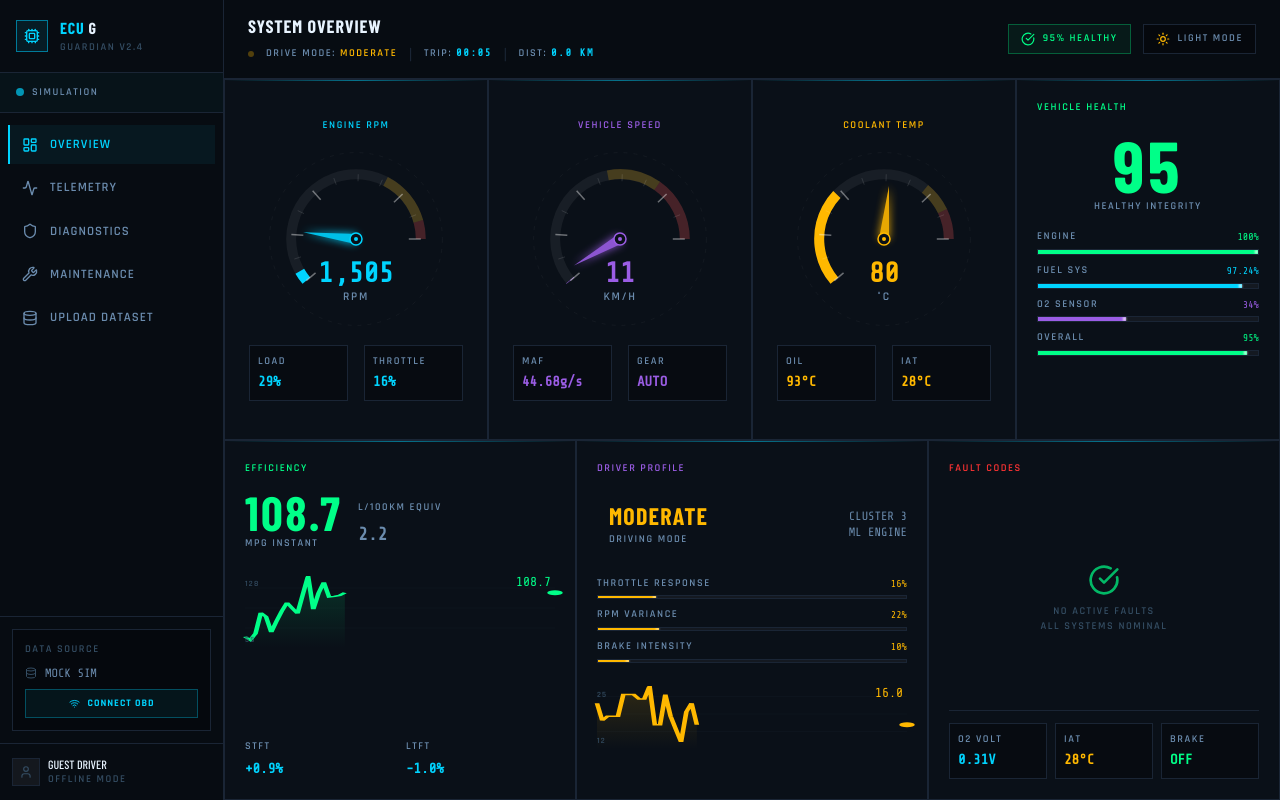
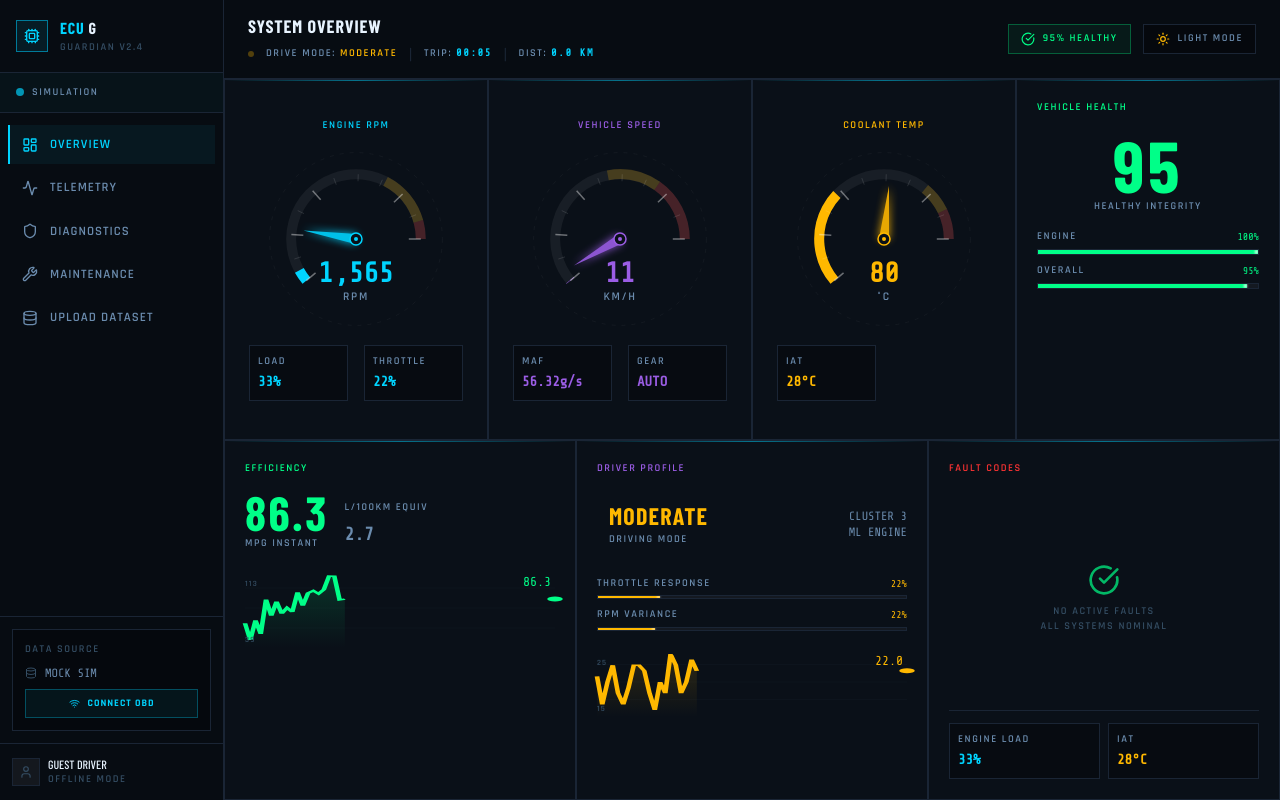
Before and after one commit to 23e46pratham-lab/MAJOR_PROJECT, a React (Vite) app: page / in a window 1280 px wide. Built offline with nearby package versions, Linux system fonts and the light colour scheme; a web font is replaced by a local one.

Commit message:
refactor: remove unavailable telemetry fields
Cleaned up dashboard and health monitoring components by removing oil temperature, fuel trims, oxygen sensor voltage, and brake switch data that are not present in the current dataset.

```diff
--- a/src/components/Dashboard.tsx
+++ b/src/components/Dashboard.tsx
@@ -401,12 +401,7 @@ const UploadTab: React.FC<{ onDatasetReady: (data: TelemetryData[], resp: Driver
         throttle: Number(row[idx.throttle]) || 0,
         engineLoad: 0, // Not in dataset
         coolantTemp: Number(row[idx.coolant]) || 0,
-        oilTemp: 0, // Not in dataset
         intakeAirTemp: Number(row[idx.iat]) || 0,
-        shortTermFuelTrim: 0,
-        longTermFuelTrim: 0,
-        o2Voltage: 0,
-        brakeSwitch: false,
         dtcs: [],
         timestamp: Date.now(),
       }));
@@ -497,7 +492,6 @@ const OverviewTab: React.FC<{
         <HUDGauge value={telemetry.coolantTemp} max={130} color="var(--amber)" unit="°C"
           warning={100} critical={115} size={180} />
         <div className="mt-4 grid grid-cols-2 gap-4 w-full">
-          <MiniStat label="OIL" value={telemetry.oilTemp > 0 ? `${telemetry.oilTemp}°C` : "N/A"} color="var(--amber)" />
           <MiniStat label="IAT" value={`${telemetry.intakeAirTemp}°C`} color="var(--amber)" />
         </div>
       </div>
@@ -521,8 +515,6 @@ const OverviewTab: React.FC<{
         <div className="space-y-2 flex-1">
           {[
             { label: "ENGINE", val: Math.min(100, 100 - (telemetry.coolantTemp > 100 ? 20 : 0)), color: "var(--green)" },
-            { label: "FUEL SYS", val: Math.min(100, 100 - Math.abs(telemetry.shortTermFuelTrim) * 3), color: "var(--cyan)" },
-            { label: "O2 SENSOR", val: Math.round(telemetry.o2Voltage * 111), color: "var(--purple)" },
             { label: "OVERALL", val: health.score, color: health.status === "Healthy" ? "var(--green)" : health.status === "Warning" ? "var(--amber)" : "var(--red)" },
           ].map(({ label, val, color }) => (
             <div key={label}>
@@ -571,27 +563,6 @@ const OverviewTab: React.FC<{
           <LiveChart data={history.map((h, i) => ({ t: i, v: calculateMileage(h) }))}
             color="var(--green)" label="MPG" maxPoints={60} height={80} />
         </div>
-        {/* Fuel trim indicators */}
-        <div className="grid grid-cols-2 gap-3 mt-3">
-          <div>
-            <div className="hud-label text-[9px] mb-1">STFT</div>
-            <div className="text-sm font-bold" style={{
-              fontFamily: "Share Tech Mono",
-              color: Math.abs(telemetry.shortTermFuelTrim) > 10 ? "var(--red)" : "var(--cyan)"
-            }}>
-              {telemetry.shortTermFuelTrim > 0 ? "+" : ""}{telemetry.shortTermFuelTrim.toFixed(1)}%
-            </div>
-          </div>
-          <div>
-            <div className="hud-label text-[9px] mb-1">LTFT</div>
-            <div className="text-sm font-bold" style={{
-              fontFamily: "Share Tech Mono",
-              color: Math.abs(telemetry.longTermFuelTrim) > 8 ? "var(--amber)" : "var(--cyan)"
-            }}>
-              {telemetry.longTermFuelTrim > 0 ? "+" : ""}{telemetry.longTermFuelTrim.toFixed(1)}%
-            </div>
-          </div>
-        </div>
       </div>
 
       {/* ── Driver Behavior (col 5-8, row 4-6) */}
@@ -634,7 +605,6 @@ const OverviewTab: React.FC<{
               {[
                 { label: "THROTTLE RESPONSE", val: telemetry.throttle, max: 100 },
                 { label: "RPM VARIANCE", val: Math.min(100, (telemetry.rpm / 7000) * 100), max: 100 },
-                { label: "BRAKE INTENSITY", val: telemetry.brakeSwitch ? 80 : 10, max: 100 },
               ].map(({ label, val, max }) => (
                 <div key={label}>
                   <div className="flex justify-between mb-1">
@@ -684,10 +654,9 @@ const OverviewTab: React.FC<{
         )}
 
         <div className="mt-auto pt-3 border-t" style={{ borderColor: "var(--border)" }}>
-          <div className="grid grid-cols-3 gap-2">
-            <MiniStat label="O2 VOLT" value={`${telemetry.o2Voltage.toFixed(2)}V`} color="var(--cyan)" />
+          <div className="grid grid-cols-2 gap-2">
+            <MiniStat label="ENGINE LOAD" value={`${telemetry.engineLoad}%`} color="var(--cyan)" />
             <MiniStat label="IAT" value={`${telemetry.intakeAirTemp}°C`} color="var(--amber)" />
-            <MiniStat label="BRAKE" value={telemetry.brakeSwitch ? "ON" : "OFF"} color={telemetry.brakeSwitch ? "var(--red)" : "var(--green)"} />
           </div>
         </div>
       </div>
--- a/src/components/HealthMonitor.tsx
+++ b/src/components/HealthMonitor.tsx
@@ -63,9 +63,7 @@ export const HealthMonitor: React.FC<HealthMonitorProps> = ({ health, telemetry,
     prev.length > 0 ? prev.reduce((a, h) => a + Number(h[key]), 0) / prev.length : Number(telemetry[key]);
 
   const systems = [
-    { label: "Engine Core", status: (telemetry.coolantTemp > 105 ? "critical" : telemetry.coolantTemp > 95 ? "warning" : "ok") as "ok" | "warning" | "critical", detail: `Coolant: ${telemetry.coolantTemp}°C · Oil: ${telemetry.oilTemp}°C` },
-    { label: "Fuel System", status: (Math.abs(telemetry.shortTermFuelTrim) > 10 ? "critical" : Math.abs(telemetry.shortTermFuelTrim) > 7 ? "warning" : "ok") as "ok" | "warning" | "critical", detail: `STFT: ${telemetry.shortTermFuelTrim.toFixed(1)}% · LTFT: ${telemetry.longTermFuelTrim.toFixed(1)}%` },
-    { label: "Oxygen Sensors", status: (telemetry.o2Voltage < 0.1 || telemetry.o2Voltage > 0.95 ? "warning" : "ok") as "ok" | "warning" | "critical", detail: `O2 voltage: ${telemetry.o2Voltage.toFixed(2)}V` },
+    { label: "Engine Core", status: (telemetry.coolantTemp > 105 ? "critical" : telemetry.coolantTemp > 95 ? "warning" : "ok") as "ok" | "warning" | "critical", detail: `Coolant: ${telemetry.coolantTemp}°C` },
     { label: "Air Intake", status: (telemetry.intakeAirTemp > 45 ? "warning" : "ok") as "ok" | "warning" | "critical", detail: `IAT: ${telemetry.intakeAirTemp}°C · MAF: ${telemetry.maf}g/s` },
     { label: "Drivetrain", status: (telemetry.rpm > 6000 ? "warning" : "ok") as "ok" | "warning" | "critical", detail: `RPM: ${telemetry.rpm} · Load: ${telemetry.engineLoad}%` },
     { label: "Fault Codes", status: (telemetry.dtcs.length > 0 ? "critical" : "ok") as "ok" | "warning" | "critical", detail: telemetry.dtcs.length > 0 ? telemetry.dtcs.join(", ") : "No active DTCs" },
@@ -169,7 +167,7 @@ export const HealthMonitor: React.FC<HealthMonitorProps> = ({ health, telemetry,
             <div className="hud-label text-[10px] mb-2" style={{ color: "var(--text-muted)" }}>HEALTH SCORE TREND</div>
             <LiveChart
               data={history.map((h, i) => {
-                const score = Math.max(0, 95 - (h.coolantTemp > 105 ? 20 : 0) - (Math.abs(h.shortTermFuelTrim) > 8 ? 15 : 0) - (h.dtcs.length * 10));
+                const score = Math.max(0, 95 - (h.coolantTemp > 105 ? 20 : 0) - (h.dtcs.length * 10));
                 return { t: i, v: score };
               })}
               color={statusColor} label="Health" height={60} maxPoints={80}
@@ -185,11 +183,9 @@ export const HealthMonitor: React.FC<HealthMonitorProps> = ({ health, telemetry,
         </div>
         <div className="flex-1 overflow-y-auto scroll-area p-3 grid grid-cols-1 gap-2 content-start">
           <TrendIndicator label="COOLANT TEMP" current={telemetry.coolantTemp} prev={avgPrev("coolantTemp")} unit="°C" color="var(--amber)" />
-          <TrendIndicator label="OIL TEMP" current={telemetry.oilTemp} prev={avgPrev("oilTemp")} unit="°C" color="var(--amber)" />
           <TrendIndicator label="ENGINE RPM" current={telemetry.rpm} prev={avgPrev("rpm")} unit="rpm" color="var(--cyan)" />
           <TrendIndicator label="ENGINE LOAD" current={telemetry.engineLoad} prev={avgPrev("engineLoad")} unit="%" color="var(--amber)" />
           <TrendIndicator label="THROTTLE POS" current={telemetry.throttle} prev={avgPrev("throttle")} unit="%" color="var(--cyan)" />
-          <TrendIndicator label="O2 VOLTAGE" current={telemetry.o2Voltage * 100} prev={avgPrev("o2Voltage") * 100} unit="%" color="var(--purple)" />
 
           {/* Random Forest status */}
           <div className="mt-2 p-3" style={{ border: "1px solid var(--border)", background: "rgba(0,0,0,0.3)" }}>
--- a/src/components/TelemetryPanel.tsx
+++ b/src/components/TelemetryPanel.tsx
@@ -74,13 +74,8 @@ export const TelemetryPanel: React.FC<TelemetryPanelProps> = ({ telemetry, histo
           <ParamRow label="ENGINE LOAD" value={telemetry.engineLoad} unit="%" color="var(--amber)" pct={telemetry.engineLoad} alert={telemetry.engineLoad > 90} />
           <ParamRow label="THROTTLE POS" value={telemetry.throttle} unit="%" color="var(--cyan)" pct={telemetry.throttle} />
           <ParamRow label="COOLANT TEMP" value={telemetry.coolantTemp} unit="°C" color="var(--amber)" pct={(telemetry.coolantTemp / 130) * 100} alert={telemetry.coolantTemp > 105} />
-          <ParamRow label="OIL TEMP" value={telemetry.oilTemp} unit="°C" color="var(--amber)" pct={(telemetry.oilTemp / 150) * 100} alert={telemetry.oilTemp > 115} />
           <ParamRow label="INTAKE AIR" value={telemetry.intakeAirTemp} unit="°C" color="var(--cyan)" pct={(telemetry.intakeAirTemp / 60) * 100} />
           <ParamRow label="MASS AIR FLOW" value={telemetry.maf} unit="g/s" color="var(--green)" pct={(telemetry.maf / 30) * 100} />
-          <ParamRow label="O2 VOLTAGE" value={telemetry.o2Voltage.toFixed(2)} unit="V" color="var(--purple)" pct={(telemetry.o2Voltage / 1) * 100} />
-          <ParamRow label="ST FUEL TRIM" value={`${telemetry.shortTermFuelTrim > 0 ? "+" : ""}${telemetry.shortTermFuelTrim.toFixed(1)}`} unit="%" color={Math.abs(telemetry.shortTermFuelTrim) > 10 ? "var(--red)" : "var(--green)"} pct={50 + telemetry.shortTermFuelTrim * 2.5} alert={Math.abs(telemetry.shortTermFuelTrim) > 10} />
-          <ParamRow label="LT FUEL TRIM" value={`${telemetry.longTermFuelTrim > 0 ? "+" : ""}${telemetry.longTermFuelTrim.toFixed(1)}`} unit="%" color={Math.abs(telemetry.longTermFuelTrim) > 8 ? "var(--amber)" : "var(--green)"} pct={50 + telemetry.longTermFuelTrim * 2.5} />
-          <ParamRow label="BRAKE SW" value={telemetry.brakeSwitch ? "ACTIVE" : "OFF"} color={telemetry.brakeSwitch ? "var(--red)" : "var(--green)"} pct={telemetry.brakeSwitch ? 100 : 0} />
           <ParamRow label="EFFICIENCY" value={calculateMileage(telemetry)} unit="MPG" color="var(--green)" pct={(calculateMileage(telemetry) / 60) * 100} />
         </div>
       </div>
@@ -108,25 +103,10 @@ export const TelemetryPanel: React.FC<TelemetryPanelProps> = ({ telemetry, histo
           <div className="panel p-3" style={{ borderColor: "var(--border)" }}>
             <div className="hud-label text-[10px] mb-2" style={{ color: "var(--text-secondary)" }}>THERMAL MONITORING</div>
             <MultiLineChart
-              data={history.map((h, i) => ({ t: i, cool: h.coolantTemp, oil: h.oilTemp, iat: h.intakeAirTemp }))}
+              data={history.map((h, i) => ({ t: i, cool: h.coolantTemp, iat: h.intakeAirTemp }))}
               series={[
                 { key: "cool", color: "var(--amber)", label: "COOLANT" },
-                { key: "oil", color: "var(--red)", label: "OIL" },
                 { key: "iat", color: "var(--cyan)", label: "IAT" },
-              ]}
-              height={90} maxPoints={60}
-            />
-          </div>
-
-          {/* Fuel trim */}
-          <div className="panel p-3" style={{ borderColor: "var(--border)" }}>
-            <div className="hud-label text-[10px] mb-2" style={{ color: "var(--text-secondary)" }}>FUEL SYSTEM ANALYSIS</div>
-            <MultiLineChart
-              data={history.map((h, i) => ({ t: i, stft: h.shortTermFuelTrim, ltft: h.longTermFuelTrim, o2: h.o2Voltage * 10 }))}
-              series={[
-                { key: "stft", color: "var(--green)", label: "STFT" },
-                { key: "ltft", color: "var(--purple)", label: "LTFT" },
-                { key: "o2", color: "var(--amber)", label: "O2×10" },
               ]}
               height={90} maxPoints={60}
             />
@@ -160,12 +140,8 @@ export const TelemetryPanel: React.FC<TelemetryPanelProps> = ({ telemetry, histo
             chartData={hist("throttle")} />
           <MiniCard icon={Thermometer} label="COOLANT" value={`${telemetry.coolantTemp}°C`}
             color={telemetry.coolantTemp > 100 ? "var(--red)" : "var(--amber)"} chartData={hist("coolantTemp")} />
-          <MiniCard icon={Thermometer} label="OIL TEMP" value={`${telemetry.oilTemp}°C`}
-            color={telemetry.oilTemp > 110 ? "var(--red)" : "var(--amber)"} chartData={hist("oilTemp")} />
           <MiniCard icon={Wind} label="MAF" value={`${telemetry.maf}g/s`} color="var(--green)"
             chartData={hist("maf")} />
-          <MiniCard icon={Droplets} label="O2 VOLT" value={`${telemetry.o2Voltage.toFixed(2)}V`}
-            color="var(--purple)" chartData={hist("o2Voltage")} />
 
           {/* DTC status */}
           <div className="panel p-3 mt-1" style={{ borderColor: telemetry.dtcs.length > 0 ? "rgba(255,51,51,0.4)" : "var(--border)" }}>
--- a/src/logic/driverBehavior.ts
+++ b/src/logic/driverBehavior.ts
@@ -5,11 +5,11 @@ import { TelemetryData, DriverBehavior } from "../types";
  * In a real app, this would use a library or a pre-trained model.
  */
 export function classifyDriverBehavior(data: TelemetryData): DriverBehavior {
-  const { vss, rpm, throttle, brakeSwitch } = data;
+  const { vss, rpm, throttle } = data;
 
   // Simple heuristic-based classification to simulate K-Means clusters
   // Harsh: High throttle, high RPM, or heavy braking at high speed
-  if (throttle > 75 || rpm > 4500 || (brakeSwitch && vss > 80)) {
+  if (throttle > 75 || rpm > 4500) {
     return "Harsh";
   }
 
--- a/src/logic/mlHealth.ts
+++ b/src/logic/mlHealth.ts
@@ -4,14 +4,14 @@ import { TelemetryData, HealthStatus } from "../types";
  * Simulates ML-based health monitoring (Random Forest + LSTM).
  */
 export function analyzeVehicleHealth(data: TelemetryData, history: TelemetryData[]): HealthStatus {
-  const { coolantTemp, oilTemp, rpm, engineLoad, dtcs } = data;
+  const { coolantTemp, rpm, engineLoad, dtcs } = data;
 
   let score = 95;
   const predictions: string[] = [];
   const faults: string[] = [...dtcs];
 
   // Random Forest Simulation (Multivariate Fault Detection)
-  if (coolantTemp > 105 || oilTemp > 115) {
+  if (coolantTemp > 105) {
     score -= 20;
     faults.push("Engine Overheating Detected");
   }
@@ -22,14 +22,14 @@ export function analyzeVehicleHealth(data: TelemetryData, history: TelemetryData
   }
 
   // LSTM Simulation (Time-series forecasting)
-  // We check the trend of fuel trims
+  // We check the trend of intake air temp
   if (history.length > 10) {
-    const recentTrims = history.slice(-10).map(d => Math.abs(d.shortTermFuelTrim));
-    const avgTrim = recentTrims.reduce((a, b) => a + b, 0) / recentTrims.length;
+    const recentIAT = history.slice(-10).map(d => d.intakeAirTemp);
+    const avgIAT = recentIAT.reduce((a, b) => a + b, 0) / recentIAT.length;
 
-    if (avgTrim > 8) {
+    if (avgIAT > 50) {
       score -= 15;
-      predictions.push("Fuel trim instability detected. Oxygen sensor failure predicted in 200 miles.");
+      predictions.push("Intake air temperature rising. Potential cooling system inefficiency predicted.");
     }
   }
 
--- a/src/services/ecuSimulator.ts
+++ b/src/services/ecuSimulator.ts
@@ -11,12 +11,7 @@ export function simulateECUData(prevData?: TelemetryData | null): TelemetryData
       throttle: 0,
       engineLoad: 0,
       coolantTemp: 20,
-      oilTemp: 20,
       intakeAirTemp: 20,
-      shortTermFuelTrim: 0,
-      longTermFuelTrim: 0,
-      o2Voltage: 0,
-      brakeSwitch: false,
       dtcs: [],
       timestamp: now,
     };
@@ -26,16 +21,16 @@ export function simulateECUData(prevData?: TelemetryData | null): TelemetryData
   let rpm = prevData ? prevData.rpm : 800;
   let vss = prevData ? prevData.vss : 0;
   let throttle = prevData ? prevData.throttle : 15;
-  let brakeSwitch = prevData ? prevData.brakeSwitch : false;
 
   // Randomly simulate driving states: Idle, Accelerating, Cruising, Braking
   const rand = Math.random();
+  let isBraking = false;
 
   if (rand < 0.05) { // Sudden change in state
-    brakeSwitch = Math.random() < 0.3;
+    isBraking = Math.random() < 0.3;
   }
 
-  if (brakeSwitch) {
+  if (isBraking) {
     vss = Math.max(0, vss - Math.random() * 5);
     rpm = Math.max(800, rpm - Math.random() * 200);
     throttle = Math.max(0, throttle - 5);
@@ -60,11 +55,7 @@ export function simulateECUData(prevData?: TelemetryData | null): TelemetryData
   const engineLoad = Math.min(100, (rpm / 7000) * 100 + (throttle / 2));
   const maf = (rpm * engineLoad) / 1000 + Math.random() * 5;
   const coolantTemp = 85 + Math.sin(now / 100000) * 5;
-  const oilTemp = 90 + Math.sin(now / 120000) * 5;
   const intakeAirTemp = 25 + Math.random() * 5;
-  const shortTermFuelTrim = (Math.random() - 0.5) * 10;
-  const longTermFuelTrim = (Math.random() - 0.5) * 5;
-  const o2Voltage = 0.1 + Math.random() * 0.8;
 
   // Simulate DTCs occasionally
   const dtcs: string[] = [];
@@ -78,12 +69,7 @@ export function simulateECUData(prevData?: TelemetryData | null): TelemetryData
     throttle: Math.round(throttle),
     engineLoad: Math.round(engineLoad),
     coolantTemp: Math.round(coolantTemp),
-    oilTemp: Math.round(oilTemp),
     intakeAirTemp: Math.round(intakeAirTemp),
-    shortTermFuelTrim: Number(shortTermFuelTrim.toFixed(2)),
-    longTermFuelTrim: Number(longTermFuelTrim.toFixed(2)),
-    o2Voltage: Number(o2Voltage.toFixed(2)),
-    brakeSwitch,
     dtcs,
     timestamp: now,
   };
--- a/src/types.ts
+++ b/src/types.ts
@@ -18,12 +18,7 @@ export interface TelemetryData {
   throttle: number; // %
   engineLoad: number; // %
   coolantTemp: number; // °C
-  oilTemp: number; // °C
   intakeAirTemp: number; // °C
-  shortTermFuelTrim: number; // %
-  longTermFuelTrim: number; // %
-  o2Voltage: number; // V
-  brakeSwitch: boolean;
   dtcs: string[]; // Diagnostic Trouble Codes
   timestamp: number;
 }
```
